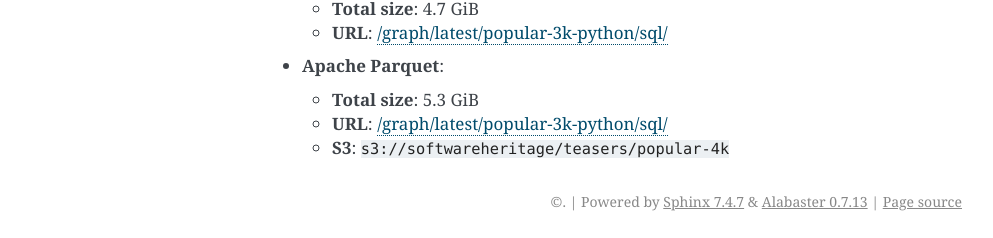
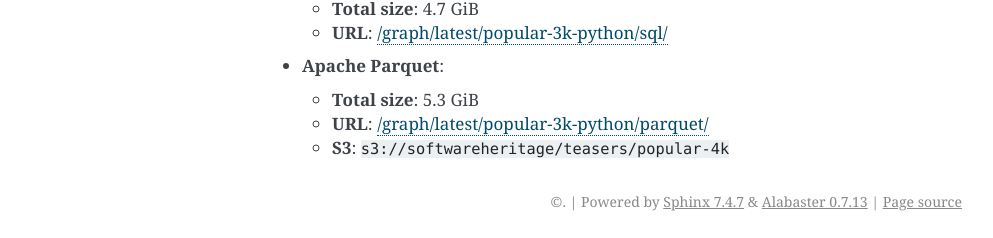
Before and after one commit to SoftwareHeritage/swh-dataset, a Sphinx documentation site: the page built from docs/graph/dataset.rst, in a window 1280 px wide. Shown: the part 1629-1867 px from the top of the page, without its empty margins (148-1141 px from the left). Built offline with Sphinx 7.4.7, drawn with Linux system fonts in a browser that asks for light colours.

Commit message:
docs: Fix sphinx warnings
Related to T2188

```diff
--- a/docs/graph/dataset.rst
+++ b/docs/graph/dataset.rst
@@ -84,6 +84,6 @@ was the following, similar to ``popular-4k``:
 - **Apache Parquet**:
 
   - **Total size**: 5.3 GiB
-  - **URL**: `/graph/latest/popular-3k-python/sql/
+  - **URL**: `/graph/latest/popular-3k-python/parquet/
     <https://annex.softwareheritage.org/public/dataset/graph/latest/popular-3k-python/parquet/>`_
   - **S3**: ``s3://softwareheritage/teasers/popular-4k``
--- a/docs/graph/schema.rst
+++ b/docs/graph/schema.rst
@@ -17,7 +17,7 @@ This page documents the details of the schema.
   - ``length`` (integer): the length of the content
 
 -  **skipped_content**: contains information on the contents that were not archived for
-  various reasons.
+   various reasons.
 
   - ``sha1`` (bytes): the SHA-1 of the missing content
   - ``sha1_git`` (bytes): the Git SHA-1 of the missing content
```
